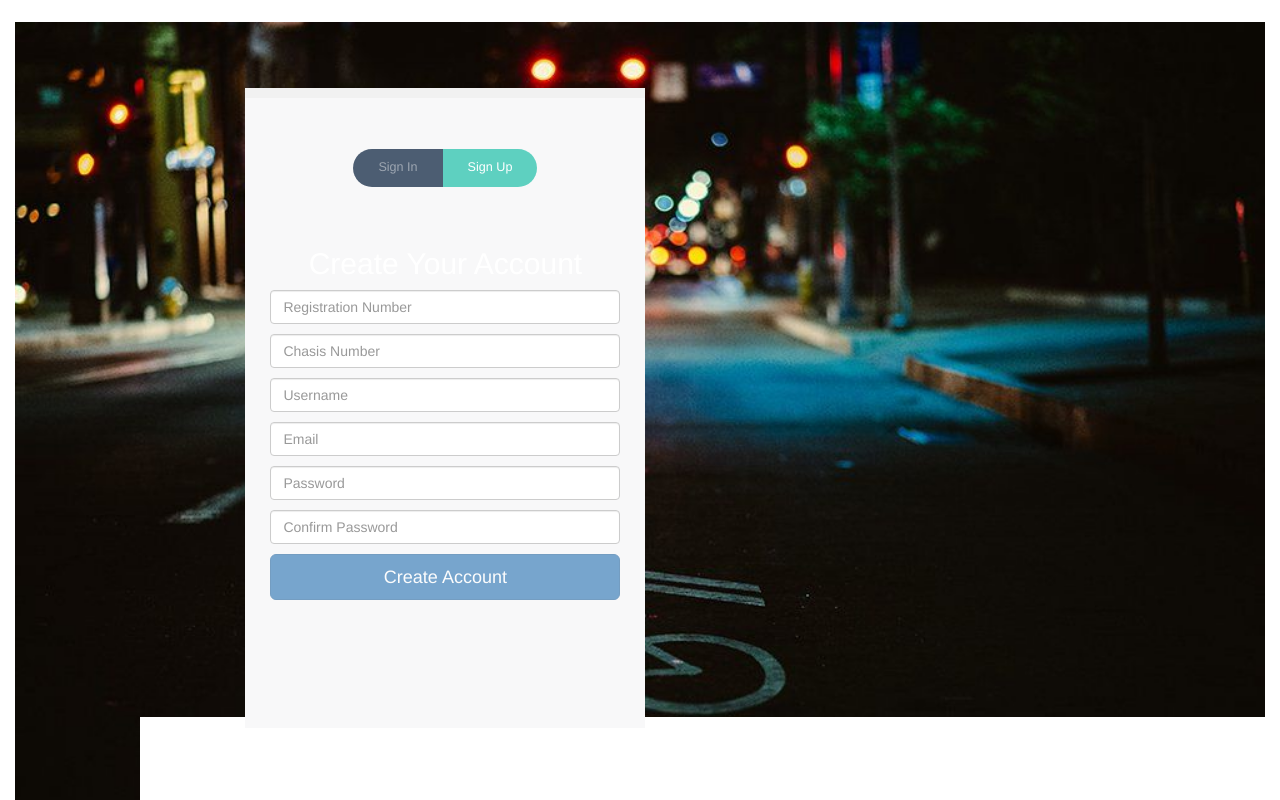
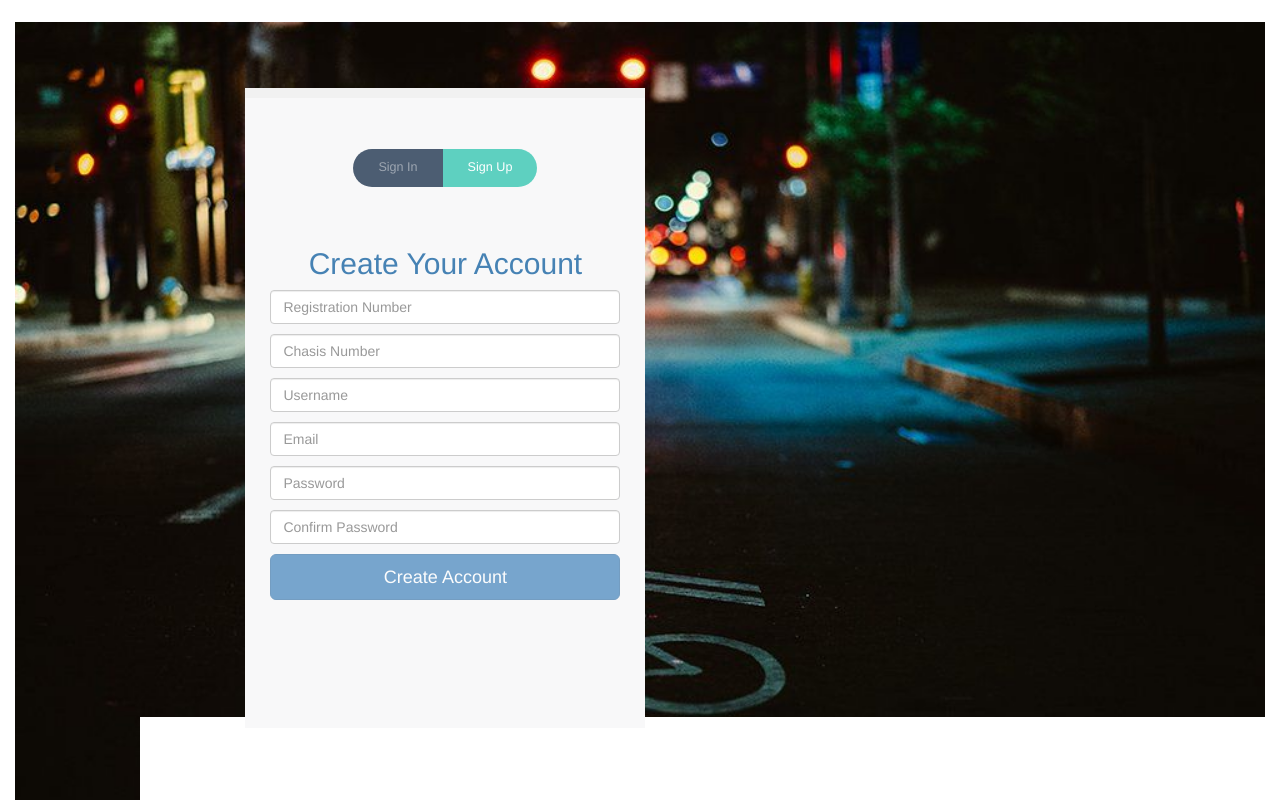
Before and after one commit to rajput2107/bike, a React app: page / in a window 1280 px wide. Shown: the part 506-1306 px from the top of the page. Built offline with nearby package versions, Linux system fonts and the light colour scheme.

Commit message:
Update_1

```diff
--- a/src/signup.css
+++ b/src/signup.css
@@ -24,7 +24,7 @@
 
 
   .FormTitle {
-    color: white;
+    color: steelblue;
     font-weight: 300;
     text-align: center;
 
```
